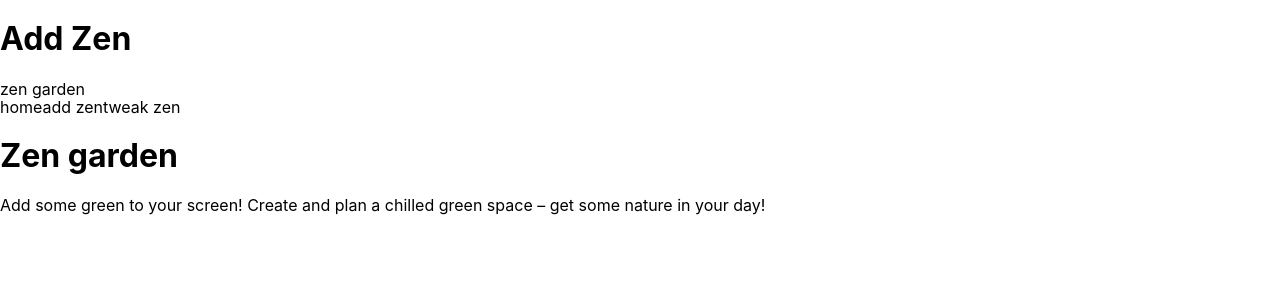
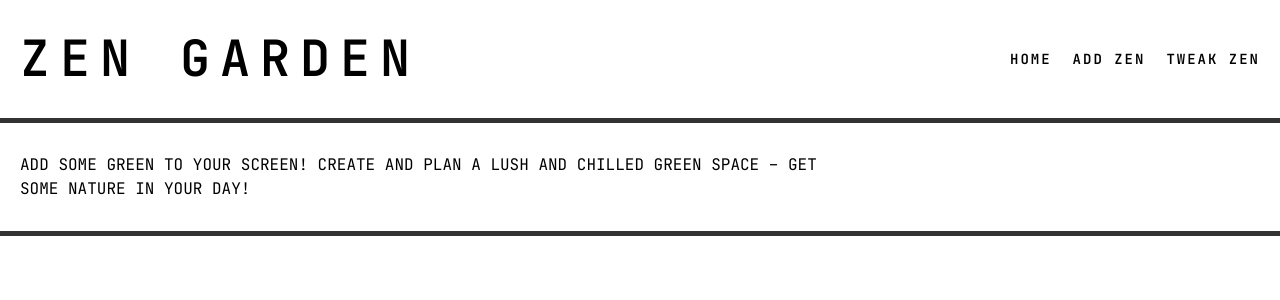
Before and after one commit to cathlevettgraphics/zen-garden, a React (Create React App) app: page /zen/morezen in a window 1280 px wide. Shown: the top 300 px of the page. Built offline with nearby package versions, Linux system fonts and the light colour scheme.

Commit message:
add header style

```diff
--- a/public/index.html
+++ b/public/index.html
@@ -8,6 +8,11 @@
   <meta name="theme-color" content="#000000" />
   <meta name="description" content="Web site created using create-react-app" />
   <link rel="apple-touch-icon" href="%PUBLIC_URL%/logo192.png" />
+  <!-- Fonts -->
+  <link rel="preconnect" href="https://fonts.gstatic.com">
+  <link
+    href="https://fonts.googleapis.com/css2?family=JetBrains+Mono:ital,wght@0,100;0,200;0,300;0,400;0,500;0,600;0,700;0,800;1,100;1,200;1,300;1,400;1,500;1,600;1,700;1,800&display=swap"
+    rel="stylesheet">
   <!--
       manifest.json provides metadata used when your web app is installed on a
       user's mobile device or desktop. See https://developers.google.com/web/fundamentals/web-app-manifest/
--- a/src/components/Header/Header.js
+++ b/src/components/Header/Header.js
@@ -1,20 +1,26 @@
 import React from 'react';
 import { NavLink } from 'react-router-dom';
+import styles from './Header.module.css';
 
 function Header() {
   return (
     <header>
-      <span>zen garden</span>
-      <nav>
-        <NavLink to="/">home</NavLink>
-        <NavLink to="/zen/morezen">add zen</NavLink>
-        <NavLink to="/zen/tweakzen">tweak zen</NavLink>
-      </nav>
-      <h1>Zen garden</h1>
-      <p>
-        Add some green to your screen! Create and plan a chilled green space –
-        get some nature in your day!
-      </p>
+      <div className={styles.headerContainer}>
+        <div className={styles.mainHeader}>
+          <span className={styles.mainLogo}>zen garden</span>
+          <nav className={styles.navLinks}>
+            <NavLink to="/">home</NavLink>
+            <NavLink to="/zen/morezen">add zen</NavLink>
+            <NavLink to="/zen/tweakzen">tweak zen</NavLink>
+          </nav>
+        </div>
+        <div className={styles.strapContainer}>
+          <p className={styles.strapline}>
+            Add some green to your screen! Create and plan a lush and chilled
+            green space – get some nature in your day!
+          </p>
+        </div>
+      </div>
     </header>
   );
 }
--- a/src/components/Header/Header.module.css
+++ b/src/components/Header/Header.module.css
@@ -0,0 +1,50 @@
+body {
+  font-family: 'JetBrains Mono', monospace;
+  text-transform: uppercase;
+}
+
+.headerContainer {
+  height: 250px;
+}
+
+.mainHeader {
+  border-block-end: 5px solid #333;
+  display: flex;
+  justify-content: space-between;
+  align-items: center;
+  padding: 30px 20px;
+  margin-block-end: 30px;
+}
+
+.mainLogo {
+  font-size: 5rem;
+  font-weight: 600;
+  letter-spacing: 10px;
+}
+
+.mainNav {
+  width: 25%;
+}
+.navLinks {
+  font-size: 1.4rem;
+  font-weight: 600;
+  letter-spacing: 2px;
+  width: 250px;
+  display: flex;
+  justify-content: space-between;
+  align-items: center;
+}
+
+.strapContainer {
+  display: flex;
+  justify-content: flex-start;
+  align-items: center;
+  padding: 0 0 30px 20px;
+  border-block-end: 5px solid #333;
+}
+
+.strapline {
+  width: 66%;
+  line-height: 1.5;
+  margin: 0;
+}
--- a/src/pages/AddZen/AddZen.js
+++ b/src/pages/AddZen/AddZen.js
@@ -4,7 +4,6 @@ function AddZen() {
   return (
     <div className="page">
       <main>
-        <h1>Add Zen</h1>
         <Header />
       </main>
     </div>
--- a/src/pages/NotFound/NotFound.js
+++ b/src/pages/NotFound/NotFound.js
@@ -4,8 +4,8 @@ function NotFound() {
   return (
     <div className="page">
       <main>
-        <h1>Not Found 404</h1>
         <Header />
+        <h1>404</h1>
       </main>
     </div>
   );
--- a/src/pages/UpdateZen/UpdateZen.js
+++ b/src/pages/UpdateZen/UpdateZen.js
@@ -4,7 +4,6 @@ function UpdateZen() {
   return (
     <div className="page">
       <main>
-        <h1>Update zen</h1>
         <Header />
       </main>
     </div>
```
